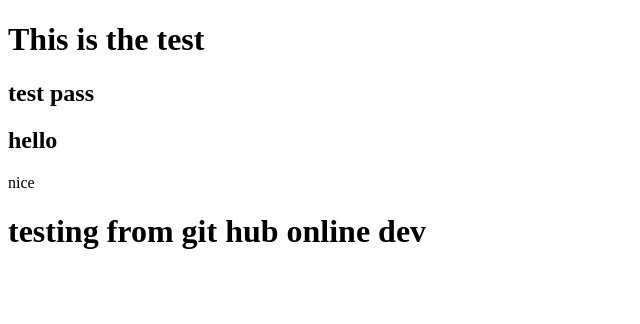
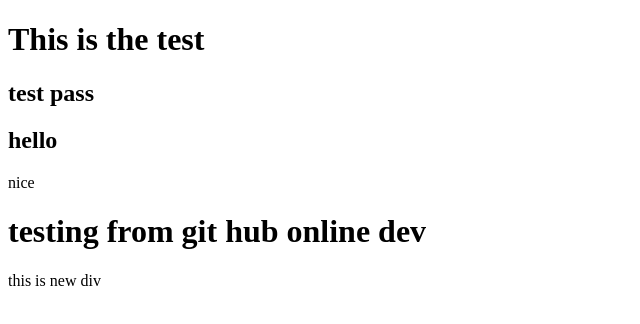
Before and after one commit to Sameerali890/ClientWeb, a plain HTML site: page index.html in a window 1280 px wide. Shown: the whole page, without its empty margins (0-640 px from the left). Drawn offline with Linux system fonts and the light colour scheme.

Commit message:
add a div

```diff
--- a/index.html
+++ b/index.html
@@ -12,5 +12,8 @@
     <h2>hello</h2>
     <p>nice</p>
     <h1>testing from git hub online dev</h1>
+    <div>
+        this is new div
+    </div>
 </body>
 </html>
```
